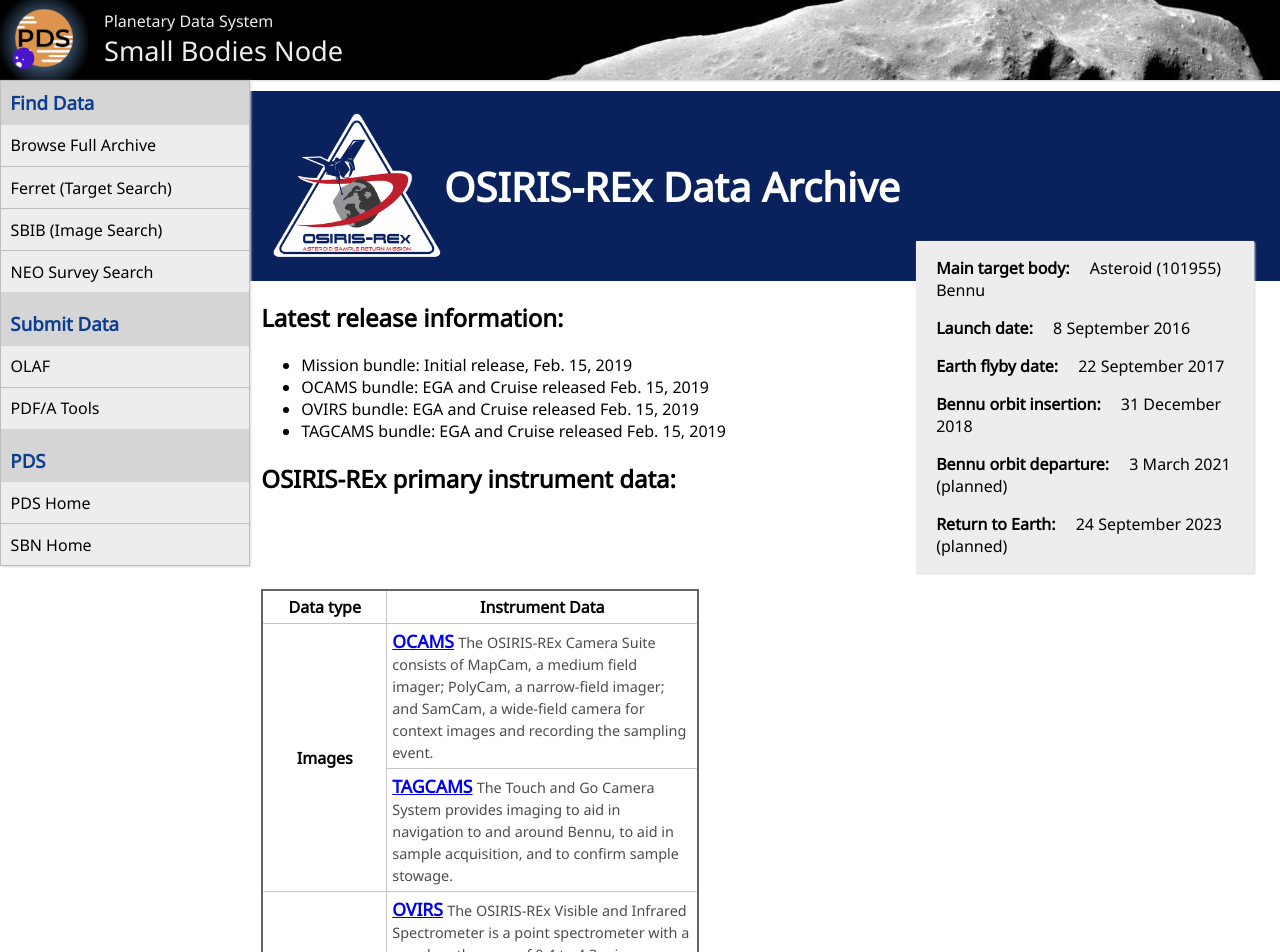
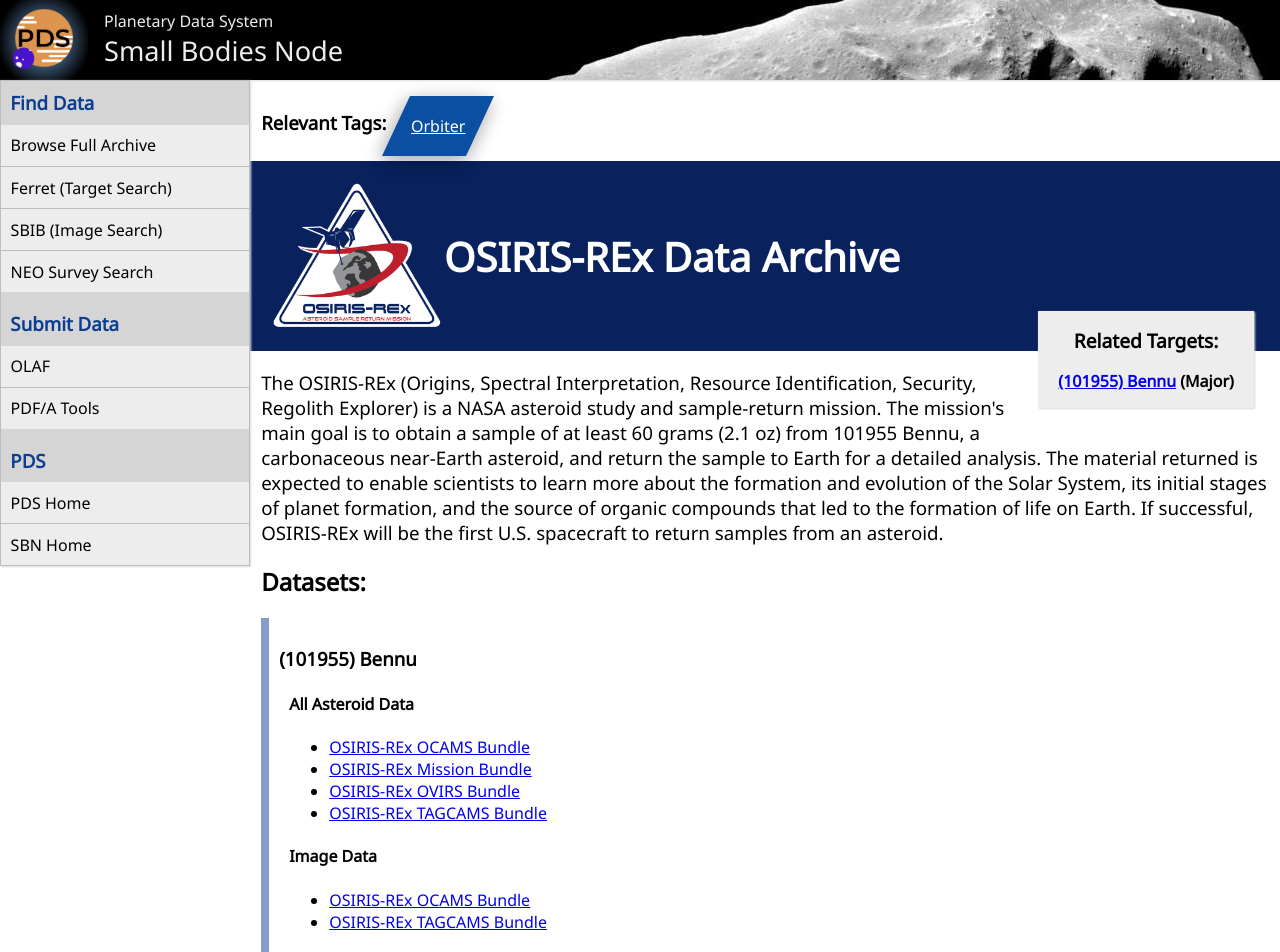
Before and after one commit to sbn-psi/jekyll-archive-port, a Jekyll site: the page built from collectors/osiris-rex.html, in a window 1280 px wide and 1400 px high. Shown: the top 952 px of the window. Built offline with Jekyll 4.4.1, drawn with Linux system fonts in a browser that asks for light colours; some of the changed text lies outside the part shown.

Commit message:
generate mission pages in similar way

```diff
--- a/_data/missions.json
+++ b/_data/missions.json
@@ -3,7 +3,9 @@
         "url": "/resource/orex",
         "icon": "/images/orex.png",
         "color": "#09215D",
-        "tags": ["Orbiter"]
+        "description": "The OSIRIS-REx (Origins, Spectral Interpretation, Resource Identification, Security, Regolith Explorer) is a NASA asteroid study and sample-return mission. The mission's main goal is to obtain a sample of at least 60 grams (2.1 oz) from 101955 Bennu, a carbonaceous near-Earth asteroid, and return the sample to Earth for a detailed analysis. The material returned is expected to enable scientists to learn more about the formation and evolution of the Solar System, its initial stages of planet formation, and the source of organic compounds that led to the formation of life on Earth. If successful, OSIRIS-REx will be the first U.S. spacecraft to return samples from an asteroid.",
+        "tags": ["Orbiter"],
+        "targets": ["(101955) Bennu"]
     },
     "NEAR": {
         "url": "/near",
--- a/_data/tags.json
+++ b/_data/tags.json
@@ -33,7 +33,7 @@
         "parent": "asteroid"
     },
     "Orbiter": {
-        "displayName": "Orbiter Datasets",
+        "displayName": "Orbiter",
         "contextualName": "Orbiter Data",
         "url": "/datasets/#orbiter",
         "type": "mission"
--- a/_data/targets.json
+++ b/_data/targets.json
@@ -3,7 +3,7 @@
         "major": true,
         "url": "/target/bennu/",
         "icon": "/images/bennu.jpg",
-        "description": "Hi from bennu",
+        "description": "101955 Bennu (provisional designation 1999 RQ36) is a carbonaceous asteroid in the Apollo group discovered by the LINEAR Project on 11 September 1999. It is a potentially hazardous object that is listed on the Sentry Risk Table with the second-highest cumulative rating on the Palermo Technical Impact Hazard Scale. It has a cumulative 1-in-2,700 chance of impacting Earth between 2175 and 2199. It is named after the Bennu, the ancient Egyptian mythological bird associated with the Sun, creation, and rebirth.",
         "missions": ["OSIRIS-REx"],
         "tags": ["NEO", "PHA", "Apollo"],
         "relatedTargets": [
@@ -17,7 +17,7 @@
         "major": true,
         "url": "/target/jupiter/",
         "icon": "/images/jupiter.jpg",
-        "description": "Hi from jupiter",
+        "description": "Jupiter is the fifth planet from our Sun. Its average distance is 484 million miles (778 million kilometers), or 5.2 AU. The stripes and swirls are cold, windy clouds of ammonia and water that are floating in an atmosphere of Hydrogen and Helium. This is the same ingredients as a star, though Jupiter isn't massive enough to ignite. Scientists think tha the magnetic field for Jupiter is created due to having a liquid Hydrogen and a 10 hour rotation rate. The rings are made of small, dark particles of dust. Scientists use Jupiter's intense gravity to hurl spacecrafts into the outer Solar System and beyond since there are no rockets powerful enough to do so. So far, there are 53 named moons and 26 that are awaiting to be named. The most scientific interesting ones are the first four moons that were discovered beyond Earth, the Galilean Moons.",
         "missions": [],
         "tags": ["Planet"],
         "relatedTargets": [
--- a/_layouts/mission.html
+++ b/_layouts/mission.html
@@ -2,10 +2,75 @@
 layout: default
 ---
 {% assign mission = site.data.missions[page.mission] %}
+{% assign targets = mission.targets %}
+
+<div id="taxonomy">
+    <h3>Relevant Tags:</h3>
+    {% for tag in mission.tags %}
+    <div class="banner">
+        {% assign tagData = site.data.tags[tag] %}
+        <a class="ignore-a-styling" href="{{ tagData.url }}">
+            <span> {% if tagData.displayName.size > 0 %} {{ tagData.displayName }} {% else %} {{ tag }} {% endif %} </span>
+        </a>
+    </div>
+    {% endfor %}
+</div>
 
 <div class="mission-header" style="background-color: {{ mission.color }}">
     <img src="{{ mission.icon }}">
     <h1> {{ page.mission }} Data Archive </h1>
 </div>
 
-{{ content }}
+<aside>
+    <section class="dataset-metadata">
+        <h2>Related Targets:</h2>
+        {% for targetName in targets %}
+            {% include related-target.html target=targetName %}
+        {% endfor %}
+
+    </section>
+</aside>
+<h3 itemprop="description" class="resource-description">{{ mission.description }}</h3>
+
+<h2>Datasets:</h2>
+    {% for target in targets %}
+    <section class="target-mission-datatypes">
+        <h3>{{target}}</h3>
+        {% assign datasets = site.datasets | where: "resource", true | sort %}
+        {% assign dataTypes = datasets | map: 'tags' | uniq %}
+
+        {% for dataType in dataTypes %}
+            {% assign tagData = site.data.tags[dataType] %}
+            {%- capture datasetsToDisplay -%}
+            {%- for dataset in datasets -%}
+
+                {%- if dataset.layout == 'bundle' -%}
+                {%- assign data = site.data.bundles[dataset.dataset] -%}
+                {%- elsif dataset.layout == 'collection' -%}
+                {%- assign data = site.data.collections[dataset.dataset] -%}
+                {%- endif -%}
+
+                {%- if data.target.name == target and dataset.resource and dataset.tags contains dataType -%}
+                {{ dataset.dataset }},
+                {%- endif -%}
+
+            {%- endfor -%}
+            {%- endcapture -%}
+
+            {% assign datasetsToDisplay = datasetsToDisplay | split: ',' | compact %}
+            {% if datasetsToDisplay.size > 0 %}
+            <div class="target-mission-datatype-datasets">
+            <h4>{{ tagData.contextualName }}</h4>
+            <ul>
+                {% for datasetId in datasetsToDisplay %}
+                    {% assign dsid = datasetId %}
+                    {% assign ds = site.datasets | where: 'dataset', dsid | first %}
+                    <li><a href="{{ ds.url }}">{{ ds.title }}</a></li>
+                {% endfor %}
+            </ul>
+            </div>
+            {% endif %}
+        {% endfor %}
+
+    </section>
+    {% endfor %}
--- a/collectors/osiris-rex.html
+++ b/collectors/osiris-rex.html
@@ -5,7 +5,7 @@
 mission: OSIRIS-REx
 ---
 
-<aside>
+<!-- <aside>
     <section class="dataset-metadata">
         <p>Main target body: <span class="datum">Asteroid (101955) Bennu</span></p>
         <p>Launch date: <span class="datum">8 September 2016</span></p>
@@ -103,4 +103,4 @@
 </tbody>
 </table>
 
-</section>
+</section> -->
```
Also changed, not shown: collectors/bennu.html (deleted, +0 -87 lines), collectors/bennu.md (added, +6 -0 lines), collectors/jupiter.md (added, +6 -0 lines), images/jupiter.jpg (added).
